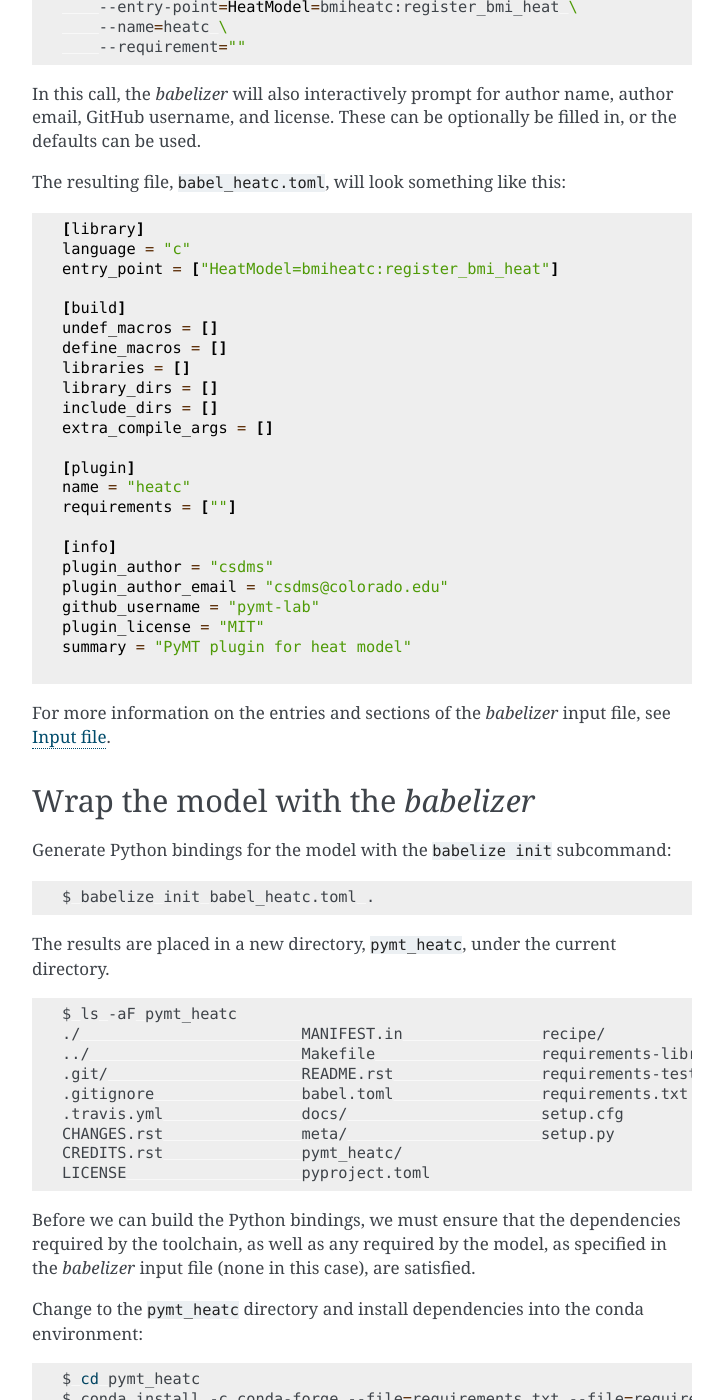
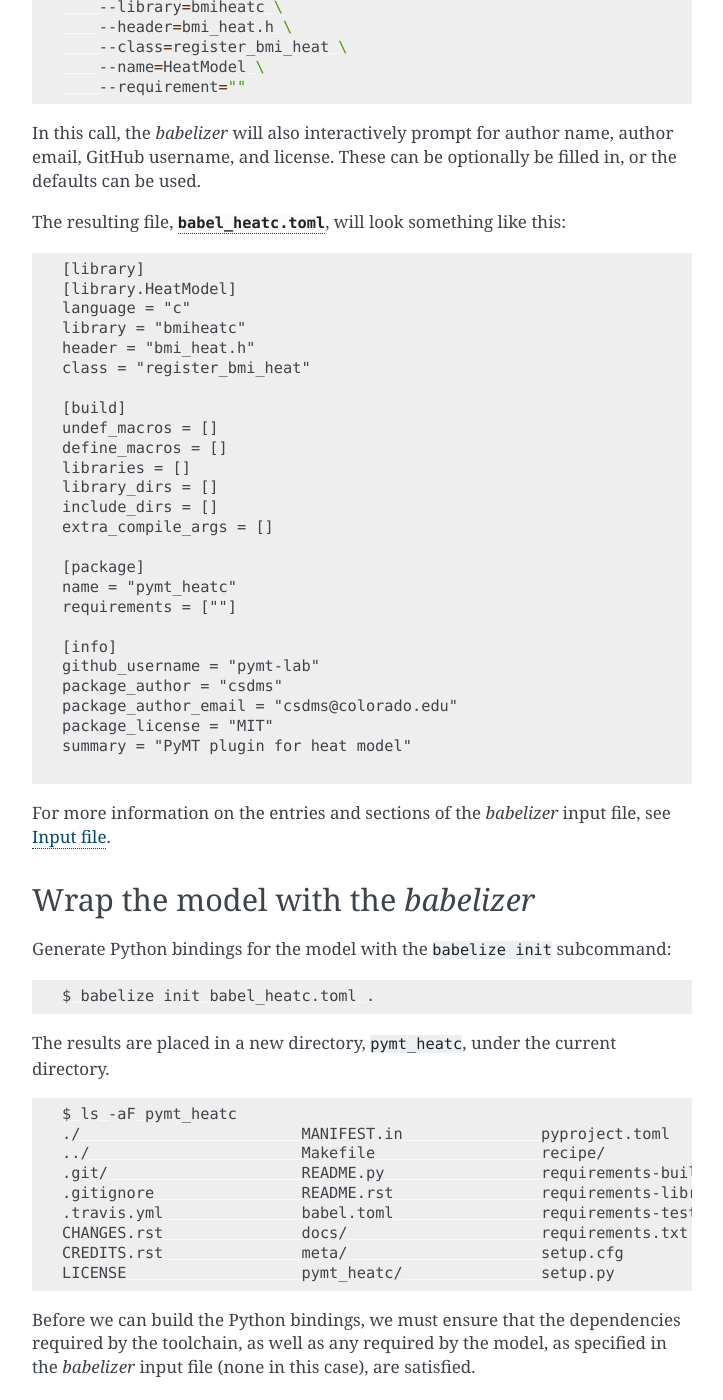
Before and after one commit to csdms/babelizer, a Sphinx documentation site: the page built from docs/source/example.rst, in a window 1280 px wide and 1400 px high, scrolled down 2550 px. Shown: the whole window, without its empty margins (388-1111 px from the left). Built offline with Sphinx 7.4.7, drawn with Linux system fonts in a browser that asks for light colours; pages that are not in the unit, such as notebooks, are missing from menus; some of the changed text lies outside the part shown.

Commit message:
Update heatc example

```diff
--- a/docs/source/babel_heatc.toml
+++ b/docs/source/babel_heatc.toml
@@ -1,6 +1,9 @@
 [library]
+[library.HeatModel]
 language = "c"
-entry_point = ["HeatModel=bmiheatc:register_bmi_heat"]
+library = "bmiheatc"
+header = "bmi_heat.h"
+class = "register_bmi_heat"
 
 [build]
 undef_macros = []
@@ -10,13 +13,13 @@
 include_dirs = []
 extra_compile_args = []
 
-[plugin]
-name = "heatc"
+[package]
+name = "pymt_heatc"
 requirements = [""]
 
 [info]
-plugin_author = "csdms"
-plugin_author_email = "csdms@colorado.edu"
 github_username = "pymt-lab"
-plugin_license = "MIT"
+package_author = "csdms"
+package_author_email = "csdms@colorado.edu"
+package_license = "MIT"
 summary = "PyMT plugin for heat model"
--- a/docs/source/example.rst
+++ b/docs/source/example.rst
@@ -26,8 +26,7 @@
 
 .. code:: bash
 
-  $ mkdir build
-  $ cd build
+  $ mkdir build && cd build
 
 
 Set up a conda environment
@@ -134,10 +133,13 @@
 
   $ cd ~/build
   $ babelize generate babel_heatc.toml \
+      --package=pymt_heatc \
+      --summary="PyMT plugin for heat model" \
       --language=c \
-      --summary="PyMT plugin for heat model" \
-      --entry-point=HeatModel=bmiheatc:register_bmi_heat \
-      --name=heatc \
+      --library=bmiheatc \
+      --header=bmi_heat.h \
+      --class=register_bmi_heat \
+      --name=HeatModel \
       --requirement=""
 
 In this call,
@@ -145,7 +147,7 @@
 GitHub username, and license.
 These can be optionally be filled in, or the defaults can be used.
 
-The resulting file, ``babel_heatc.toml``,
+The resulting file, :download:`babel_heatc.toml`,
 will look something like this:
 
 .. include:: babel_heatc.toml
@@ -170,14 +172,14 @@
 .. code:: bash
 
   $ ls -aF pymt_heatc
-  ./                        MANIFEST.in               recipe/
-  ../                       Makefile                  requirements-library.txt
-  .git/                     README.rst                requirements-testing.txt
-  .gitignore                babel.toml                requirements.txt
-  .travis.yml               docs/                     setup.cfg
-  CHANGES.rst               meta/                     setup.py
-  CREDITS.rst               pymt_heatc/
-  LICENSE                   pyproject.toml
+  ./                        MANIFEST.in               pyproject.toml
+  ../                       Makefile                  recipe/
+  .git/                     README.py                 requirements-build.txt
+  .gitignore                README.rst                requirements-library.txt
+  .travis.yml               babel.toml                requirements-testing.txt
+  CHANGES.rst               docs/                     requirements.txt
+  CREDITS.rst               meta/                     setup.cfg
+  LICENSE                   pymt_heatc/               setup.py
 
 Before we can build the Python bindings,
 we must ensure that the dependencies required by the toolchain,
@@ -191,8 +193,11 @@
 .. code:: bash
 
   $ cd pymt_heatc
-  $ conda install -c conda-forge --file=requirements.txt --file=requirements-library.txt
-
+  $ conda install -c conda-forge \
+      --file=requirements-build.txt \
+      --file=requirements-testing.txt \
+      --file=requirements-library.txt \
+      --file=requirements.txt
 
 Now build the Python bindings with:
 
@@ -226,14 +231,8 @@
 over the model.
 The *bmi-tester* exercises each BMI method exposed through Python,
 ensuring it works correctly.
-
-Install *bmi-tester* with:
-
-.. code:: bash
-
-  $ conda install -c conda-forge bmi-tester
-
-Before running the *bmi-tester*, one last piece is needed.
+However, before running the *bmi-tester*,
+one last piece of information is needed.
 Like all models equipped with a BMI,
 *heat* uses a :term:`configuration file` to specify initial parameter values.
 Download the file :download:`config.txt <examples/config.txt>` for use here.
```
